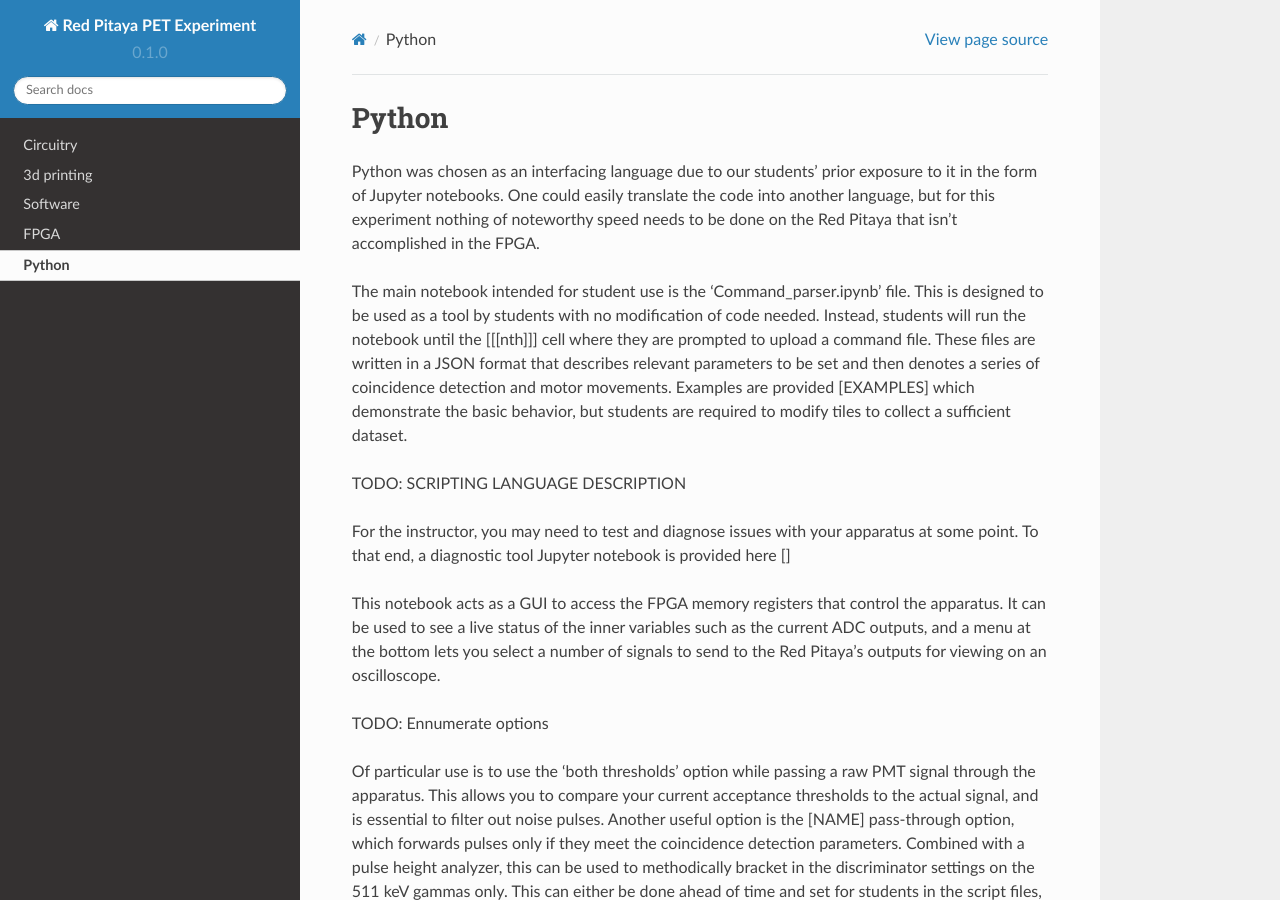
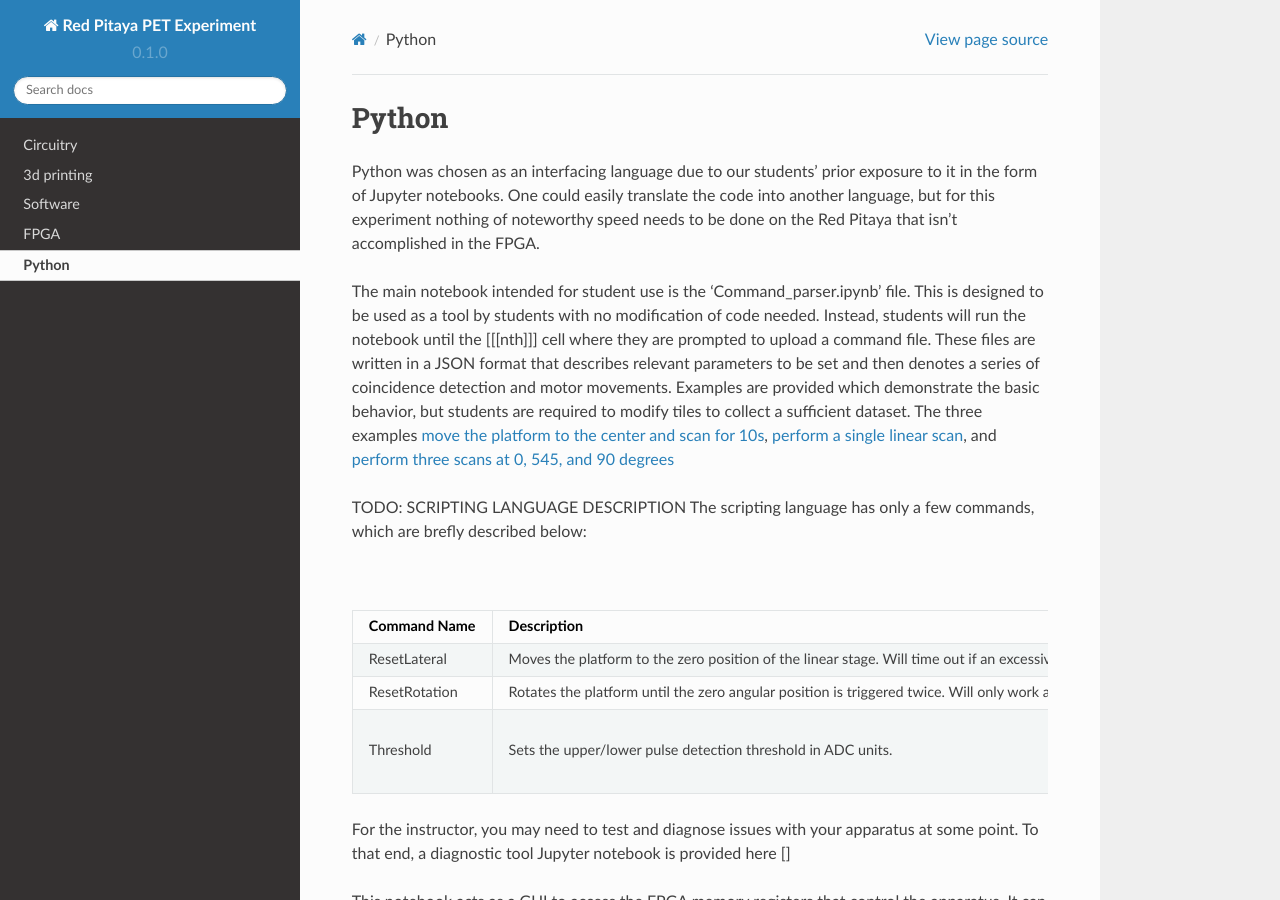
Before and after one commit to UChicagoPhysicsLabs/PositronEmissionTomography, a Sphinx documentation site: the page built from docs/source/python.rst, in a window 1280 px wide and 900 px high. Built offline with Sphinx 7.4.7 and the Read the Docs theme 2.0.0, drawn with Linux system fonts in a browser that asks for light colours; pages that are not in the unit, such as notebooks, are missing from menus.

Commit message:
Documentation Upgrades

```diff
--- a/docs/source/hardware.rst
+++ b/docs/source/hardware.rst
@@ -1,9 +1,9 @@
 Hardware
 =====
 
-There are numerous pieces of hardware that interconnect to create the PET scan apparatus.  At a minimum, a pair of scintillation detectors sensitive to 511 keV gammas are needed.  We include schematics for a +1kV power supply that is capable of powering some common NaI(TI) scintillators coupled to PhotoMultiplier Tubes (PMTs).  A screw-driven linear stage is used to move a sample between the paired detectors, with an additional rotation stage on top to allow for collecting of coincidence rate versus linear position and angle data.  A pair of 3d printed stands are provided that will work with [MEASUREMENT] diameter PMTs, but any reasonably stable implementation should be fine.  Several more 3d printed parts are provided which serve to lift the linear stage up slightly, provide support, and hold an optical sensor used for reset detection.
+There are numerous pieces of hardware that interconnect to create the PET scan apparatus.  At a minimum, a pair of scintillation detectors sensitive to 511 keV gammas are needed.  We include schematics for a +1kV power supply that is capable of powering some common NaI(TI) scintillators coupled to PhotoMultiplier Tubes (PMTs).  A screw-driven linear stage is used to move a sample between the paired detectors, with an additional rotation stage on top to allow for collecting of coincidence rate versus linear position and angle data.  A pair of 3d printed stands are provided that will work with 59mm diameter PMTs, but any reasonably stable implementation should be fine.  Several more 3d printed parts are provided which serve to lift the linear stage up slightly, provide support, and hold an optical sensor used for reset detection.
 
-This setup uses a pair of stepper motors for positioning samples, each of which is managed by a [PART #] stepper control unit.  Both stepper controllers are powered by a dedicated DC power supply, though they could be powered instead by a benchtop supply with sufficient current capacity.
+This setup uses a pair of stepper motors for positioning samples, each of which is managed by a DM542T stepper control unit.  Both stepper controllers are powered by a dedicated DC power supply, though they could be powered instead by a benchtop supply with sufficient current capacity.
 
 Three sensors are used here, two that help reset the sample to a known position and one which acts as an endstop to shut down the motor if the linear stage is driven too far.  A pair of microswitches [photo] are attached to the aluminum extrusion that houses the linear stage approximately [distance] apart, and the starting lateral position is also coincident with an optical detector used in the rotational zeroing algorithm.  Note that this could be replaced with any device that runs on +- 3.3V and that outputs a 3.3V logic level.
 
--- a/docs/source/python.rst
+++ b/docs/source/python.rst
@@ -3,9 +3,31 @@ Python
 
 Python was chosen as an interfacing language due to our students' prior exposure to it in the form of Jupyter notebooks.  One could easily translate the code into another language, but for this experiment nothing of noteworthy speed needs to be done on the Red Pitaya that isn't accomplished in the FPGA.
 
-The main notebook intended for student use is the 'Command_parser.ipynb' file.  This is designed to be used as a tool by students with no modification of code needed.  Instead, students will run the notebook until the [[[nth]]] cell where they are prompted to upload a command file.  These files are written in a JSON format that describes relevant parameters to be set and then denotes a series of coincidence detection and motor movements.  Examples are provided [EXAMPLES] which demonstrate the basic behavior, but students are required to modify tiles to collect a sufficient dataset.
+The main notebook intended for student use is the 'Command_parser.ipynb' file.  This is designed to be used as a tool by students with no modification of code needed.  Instead, students will run the notebook until the [[[nth]]] cell where they are prompted to upload a command file.  These files are written in a JSON format that describes relevant parameters to be set and then denotes a series of coincidence detection and motor movements.  Examples are provided which demonstrate the basic behavior, but students are required to modify tiles to collect a sufficient dataset.  The three examples `move the platform to the center and scan for 10s <https://github.com/UChicagoPhysicsLabs/PositronEmissionTomography/blob/main/Red%20Pitaya/single_center_scan.json>`_, `perform a single linear scan <https://github.com/UChicagoPhysicsLabs/PositronEmissionTomography/blob/main/Red%20Pitaya/linearscan.json>`_, and `perform three scans at 0, 545, and 90 degrees <https://github.com/UChicagoPhysicsLabs/PositronEmissionTomography/blob/main/Red%20Pitaya/three.json>`_
 
 TODO: SCRIPTING LANGUAGE DESCRIPTION
+The scripting language has only a few commands, which are brefly described below:
+
+.. list-table:: Scripting Language
+    :widths: 20 40 20 20
+    :header-rows: 1
+
+    * - Command Name
+      - Description
+      - Arguments
+      - Accepted Values
+    * - ResetLateral
+      - Moves the platform to the zero position of the linear stage.  Will time out if an excessive amount of time is taken to prevent motor damage if the sensor fails.
+      - none
+      -
+    * - ResetRotation
+      - Rotates the platform until the zero angular position is triggered twice.  Will only work after a lateral reset.  Also times out if operation takes too long.
+      - none
+      -
+    * - Threshold
+      - Sets the upper/lower pulse detection threshold in ADC units.
+      - ``Channel``, ``Kind``, ``Value``
+      - 1 for the first channel, 2 for the second. \n ``lower`` for the threshold closer to 0V, ``upper`` for the higher threshold.  \n ``Value`` in 14-bit ADC units.  8192 is approximately 0V.
 
 For the instructor, you may need to test and diagnose issues with your apparatus at some point.  To that end, a diagnostic tool Jupyter notebook is provided here []
 
```
Also changed, not shown: docs/source/FPGA.rst (+19 -7 lines).
